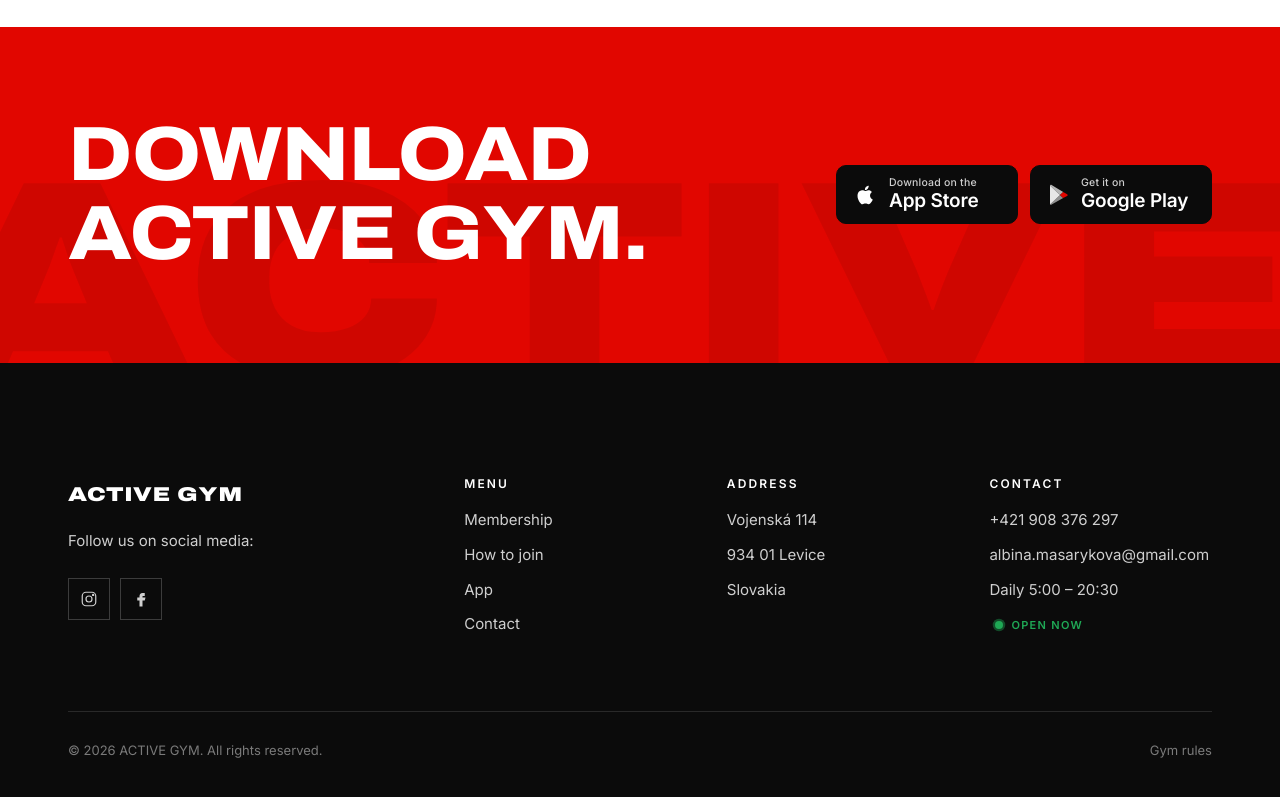
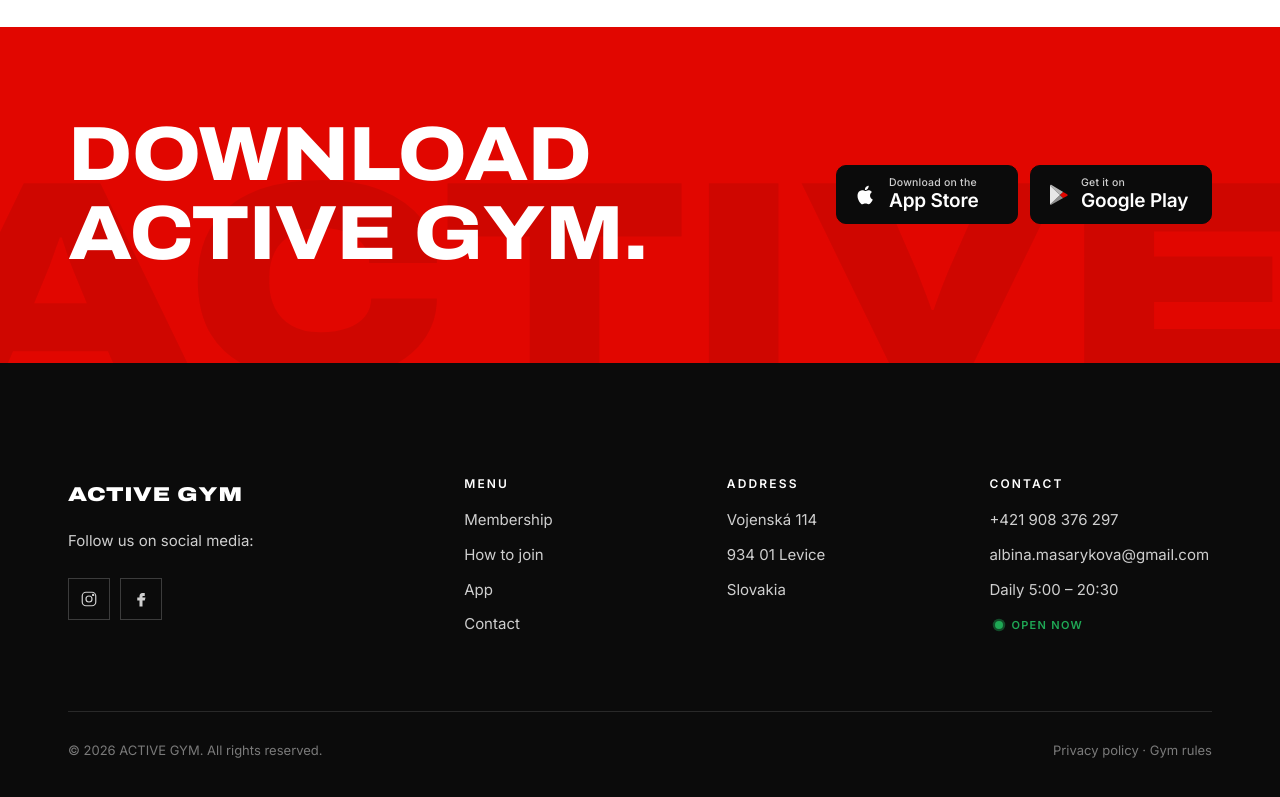
Before and after one commit to Sadri3va/ActiveGym, a plain HTML site: page en/app.html in a window 1280 px wide. Shown: the part 3370-4167 px from the top of the page. Drawn offline with Linux system fonts and the light colour scheme.

Commit message:
add privacy policy in footer

```diff
--- a/en/app.html
+++ b/en/app.html
@@ -222,7 +222,7 @@
       </div>
       <div class="footer-bottom">
         <span>© <span data-year>2026</span> ACTIVE GYM. All rights reserved.</span>
-        <a href="#">Gym rules</a>
+        <span><a href="privacy-policy.html" aria-current="page">Privacy policy</a> · <a href="#">Gym rules</a></span>
       </div>
     </div>
   </footer>
```
Also changed, not shown: en/contact.html (+1 -1 lines), en/how-to-join.html (+1 -1 lines), en/index.html (+1 -1 lines), en/membership.html (+1 -1 lines).
